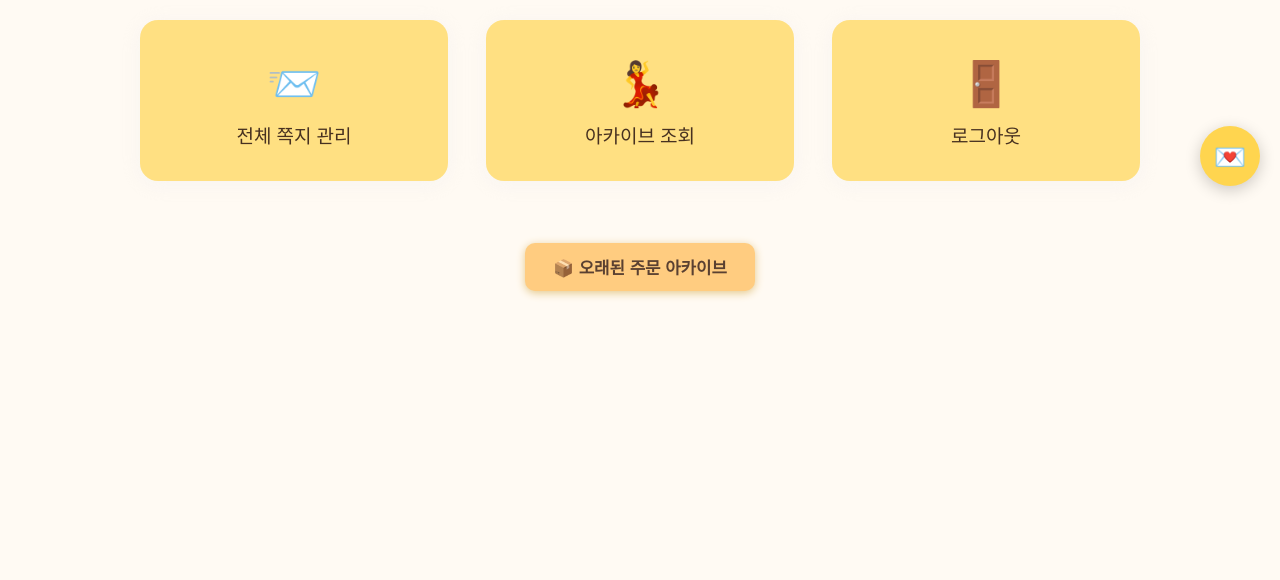
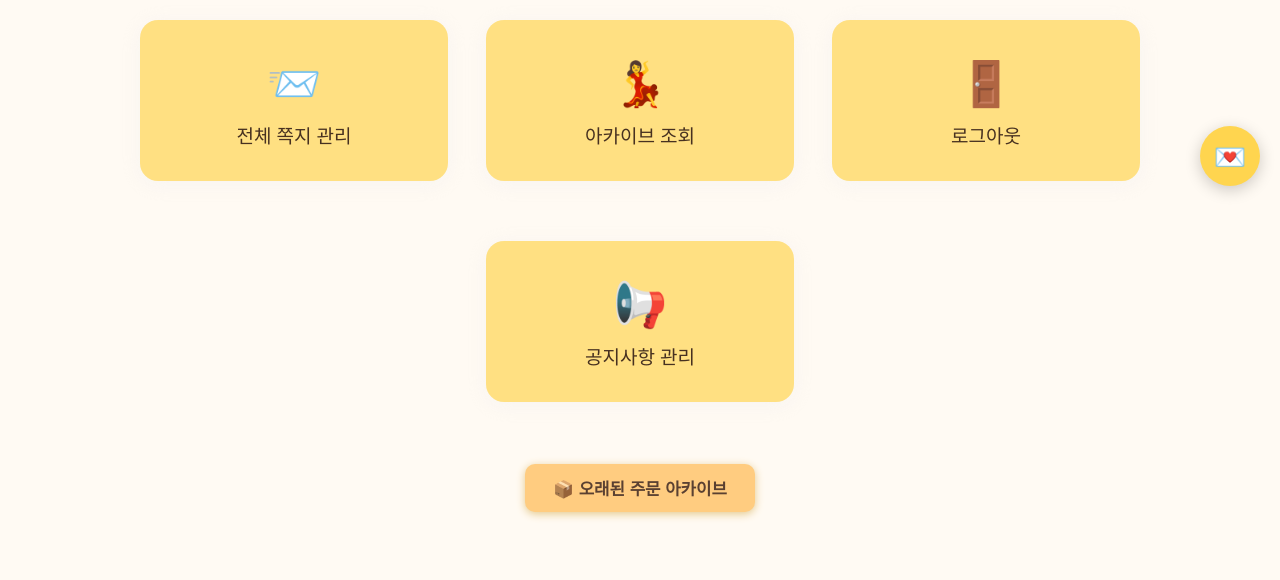
Before and after one commit to carrot0217/beautifulstore, a Flask app: page /dashboard in a window 1280 px wide. Shown: the part 594-1174 px from the top of the page. Before the commit the page ends 892 px from the top, so only its background shows below. Run offline with Flask 3, Linux system fonts and the light colour scheme; the visitor is signed in with stand-in values (Sample User, id 1); data that the repository does not hold is empty; some libraries are stand-ins or nearby versions.

Commit message:
공지사항 관리버튼 추가

```diff
--- a/templates/admin_dashboard.html
+++ b/templates/admin_dashboard.html
@@ -170,6 +170,8 @@
     <a class="menu-card" href="/admin/messages"><span class="emoji">📨</span>전체  쪽지 관리</a>
     <a class="menu-card" href="/admin/archive/view"><span class="emoji">💃️</span>아카이브 조회</a>
     <a class="menu-card" href="/logout"><span class="emoji">🚪</span>로그아웃</a>
+    <a class="menu-card" href="/admin/notices"><span class="emoji">📢</span>공지사항 관리</a>
+
   </div>
 
   <form class="archive-form" method="get" action="/admin/orders/delete_completed_all">
```
